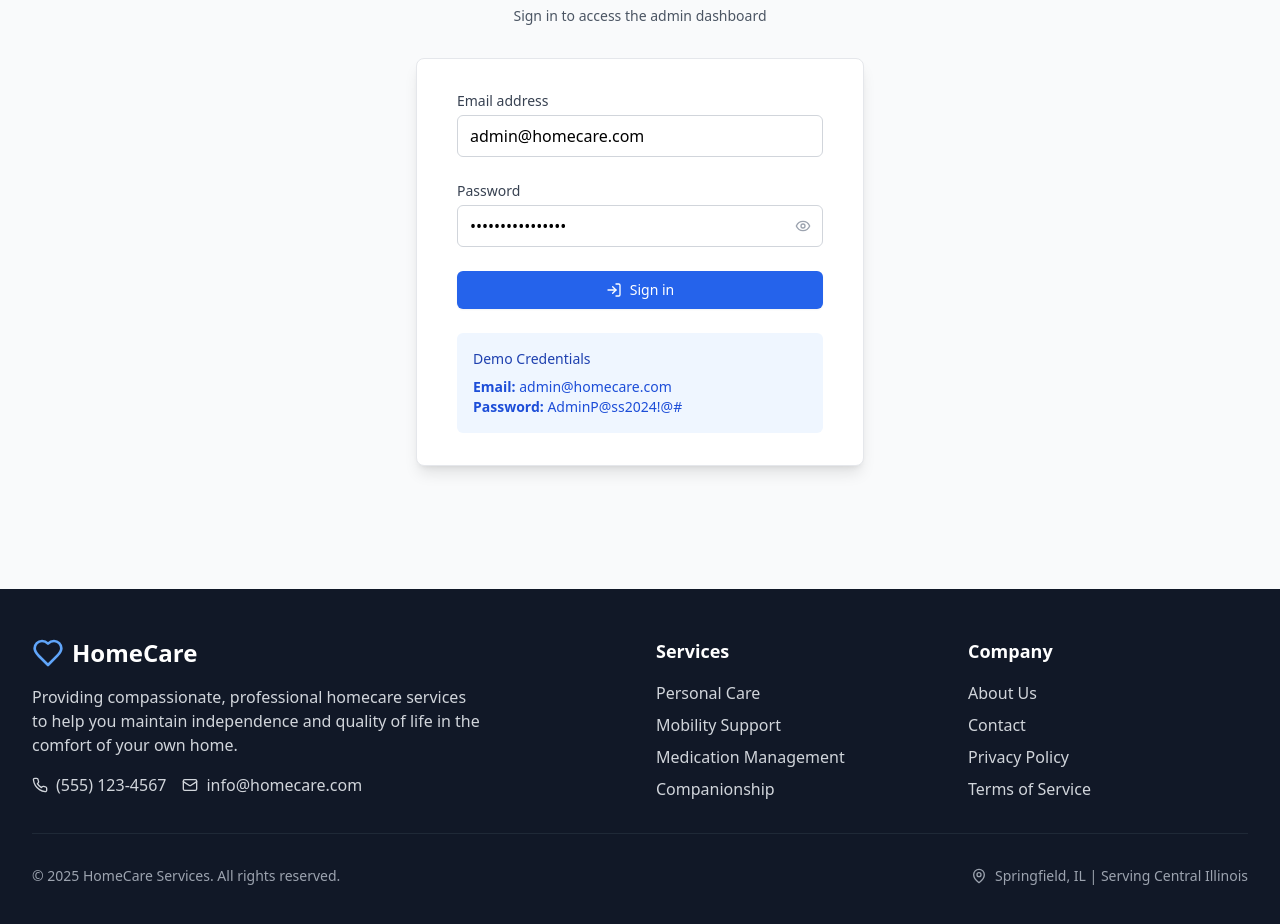
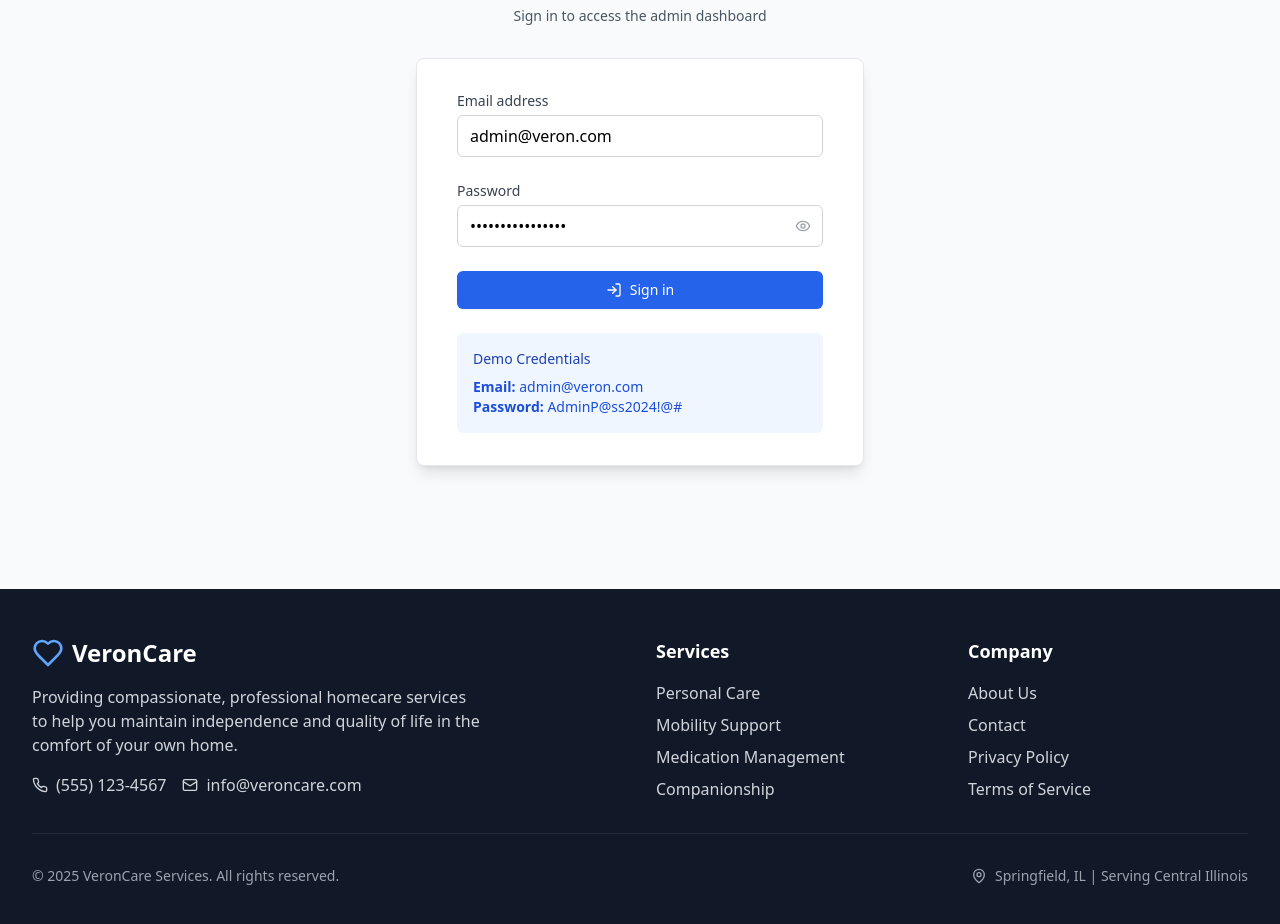
Before and after one commit to tinhobe159/homecare, a React (Vite) app: page /admin/login in a window 1280 px wide. Shown: the part 276-1200 px from the top of the page. Built offline with nearby package versions, Linux system fonts and the light colour scheme.

Commit message:
Update branding across components to reflect new name "VeronCare". Modify Footer, Navbar, and AdminLogin to replace "HomeCare" with "VeronCare" in text and email addresses. Update user emails in db.json for consistency with new branding.

```diff
--- a/src/components/common/Footer.jsx
+++ b/src/components/common/Footer.jsx
@@ -9,7 +9,7 @@ const Footer = () => {
           <div className="col-span-1 md:col-span-2">
             <div className="flex items-center space-x-2 mb-4">
               <Heart className="h-8 w-8 text-blue-400" />
-              <span className="text-2xl font-bold">HomeCare</span>
+              <span className="text-2xl font-bold">VeronCare</span>
             </div>
             <p className="text-gray-300 mb-4 max-w-md">
               Providing compassionate, professional homecare services to help you maintain independence and quality of life in the comfort of your own home.
@@ -21,7 +21,7 @@ const Footer = () => {
               </div>
               <div className="flex items-center space-x-2 text-gray-300">
                 <Mail className="h-4 w-4" />
-                <span>info@homecare.com</span>
+                <span>info@veroncare.com</span>
               </div>
             </div>
           </div>
@@ -49,7 +49,7 @@ const Footer = () => {
 
         <div className="border-t border-gray-800 mt-8 pt-8 flex flex-col md:flex-row justify-between items-center">
           <p className="text-gray-400 text-sm">
-            © 2025 HomeCare Services. All rights reserved.
+            © 2025 VeronCare Services. All rights reserved.
           </p>
           <div className="flex items-center space-x-2 text-gray-400 text-sm mt-4 md:mt-0">
             <MapPin className="h-4 w-4" />
--- a/src/components/common/Navbar.jsx
+++ b/src/components/common/Navbar.jsx
@@ -43,7 +43,7 @@ const Navbar = () => {
             <div className="flex items-center">
               <Link to="/admin" className="flex items-center space-x-2">
                 <Heart className="h-8 w-8 text-blue-600" />
-                <span className="text-xl font-bold text-gray-900">HomeCare Admin</span>
+                <span className="text-xl font-bold text-gray-900">VeronCare Admin</span>
               </Link>
             </div>
 
@@ -63,7 +63,7 @@ const Navbar = () => {
           <div className="flex items-center">
             <Link to={isAdmin ? '/admin' : '/'} className="flex items-center space-x-2">
               <Heart className="h-8 w-8 text-blue-600" />
-              <span className="text-xl font-bold text-gray-900">HomeCare</span>
+              <span className="text-xl font-bold text-gray-900">VeronCare</span>
             </Link>
           </div>
 
--- a/src/data/db.json
+++ b/src/data/db.json
@@ -2,7 +2,7 @@
   "users": [
     {
       "id": 1,
-      "email": "admin@homecare.com",
+      "email": "admin@veroncare.com",
       "password": "AdminP@ss2024!@#",
       "phone_number": null,
       "first_name": "Emma",
@@ -17,7 +17,7 @@
     },
     {
       "id": 2,
-      "email": "daniel.harris@homecare.com",
+      "email": "daniel.harris@veroncare.com",
       "password": "SuperAdmin2024!@#",
       "phone_number": null,
       "first_name": "Daniel",
@@ -167,7 +167,7 @@
     },
     {
       "id": 12,
-      "email": "sarah.caregiver@homecare.com",
+      "email": "sarah.caregiver@veroncare.com",
       "password": "CaregiverP@ss2024!",
       "phone_number": "555-0201",
       "first_name": "Sarah",
@@ -182,7 +182,7 @@
     },
     {
       "id": 13,
-      "email": "michael.caregiver@homecare.com",
+      "email": "michael.caregiver@veroncare.com",
       "password": "CaregiverP@ss2024!",
       "phone_number": "555-0202",
       "first_name": "Michael",
@@ -197,7 +197,7 @@
     },
     {
       "id": 14,
-      "email": "lisa.caregiver@homecare.com",
+      "email": "lisa.caregiver@veroncare.com",
       "password": "CaregiverP@ss2024!",
       "phone_number": "555-0203",
       "first_name": "Lisa",
@@ -212,7 +212,7 @@
     },
     {
       "id": 15,
-      "email": "james.caregiver@homecare.com",
+      "email": "james.caregiver@veroncare.com",
       "password": "CaregiverP@ss2024!",
       "phone_number": "555-0204",
       "first_name": "James",
@@ -227,7 +227,7 @@
     },
     {
       "id": 16,
-      "email": "emma.caregiver@homecare.com",
+      "email": "emma.caregiver@veroncare.com",
       "password": "CaregiverP@ss2024!",
       "phone_number": "555-0205",
       "first_name": "Emma",
@@ -242,7 +242,7 @@
     },
     {
       "id": 17,
-      "email": "robert.caregiver@homecare.com",
+      "email": "robert.caregiver@veroncare.com",
       "password": "CaregiverP@ss2024!",
       "phone_number": "555-0206",
       "first_name": "Robert",
@@ -257,7 +257,7 @@
     },
     {
       "id": 18,
-      "email": "jennifer.caregiver@homecare.com",
+      "email": "jennifer.caregiver@veroncare.com",
       "password": "CaregiverP@ss2024!",
       "phone_number": "555-0207",
       "first_name": "Jennifer",
@@ -272,7 +272,7 @@
     },
     {
       "id": 19,
-      "email": "maria.caregiver@homecare.com",
+      "email": "maria.caregiver@veroncare.com",
       "password": "CaregiverP@ss2024!",
       "phone_number": "555-0208",
       "first_name": "Maria",
--- a/src/pages/admin/AdminLogin.jsx
+++ b/src/pages/admin/AdminLogin.jsx
@@ -5,7 +5,7 @@ import { toast } from 'react-toastify';
 import { ArrowLeft, LogIn, Eye, EyeOff } from 'lucide-react';
 
 const AdminLogin = () => {
-  const [email, setEmail] = useState('admin@homecare.com');
+  const [email, setEmail] = useState('admin@veron.com');
   const [password, setPassword] = useState('AdminP@ss2024!@#');
   const [showPassword, setShowPassword] = useState(false);
   const [loading, setLoading] = useState(false);
@@ -18,7 +18,7 @@ const AdminLogin = () => {
 
     try {
       // Mock admin authentication
-      if (email === 'admin@homecare.com' && password === 'AdminP@ss2024!@#') {
+      if (email === 'admin@veron.com' && password === 'AdminP@ss2024!@#') {
         const adminUser = {
           email: email,
           user_type: 'Admin',
@@ -136,7 +136,7 @@ const AdminLogin = () => {
           <div className="mt-6 p-4 bg-blue-50 rounded-md">
             <h3 className="text-sm font-medium text-blue-800 mb-2">Demo Credentials</h3>
             <p className="text-sm text-blue-700">
-              <strong>Email:</strong> admin@homecare.com<br />
+              <strong>Email:</strong> admin@veron.com<br />
               <strong>Password:</strong> AdminP@ss2024!@#
             </p>
           </div>
```
